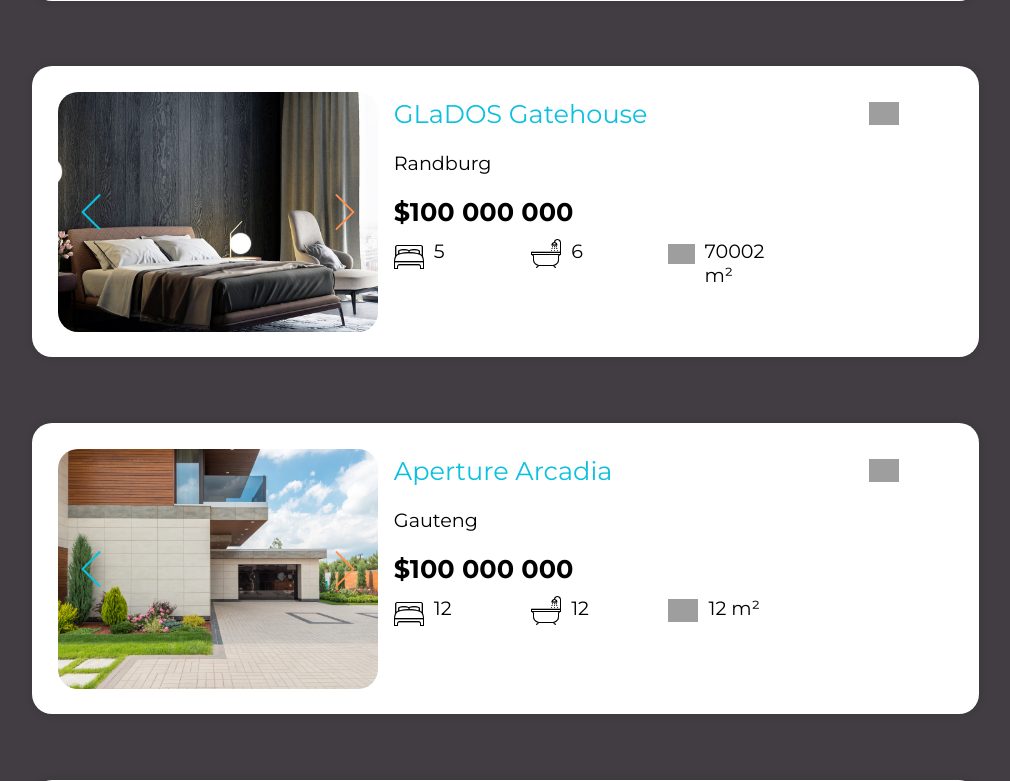
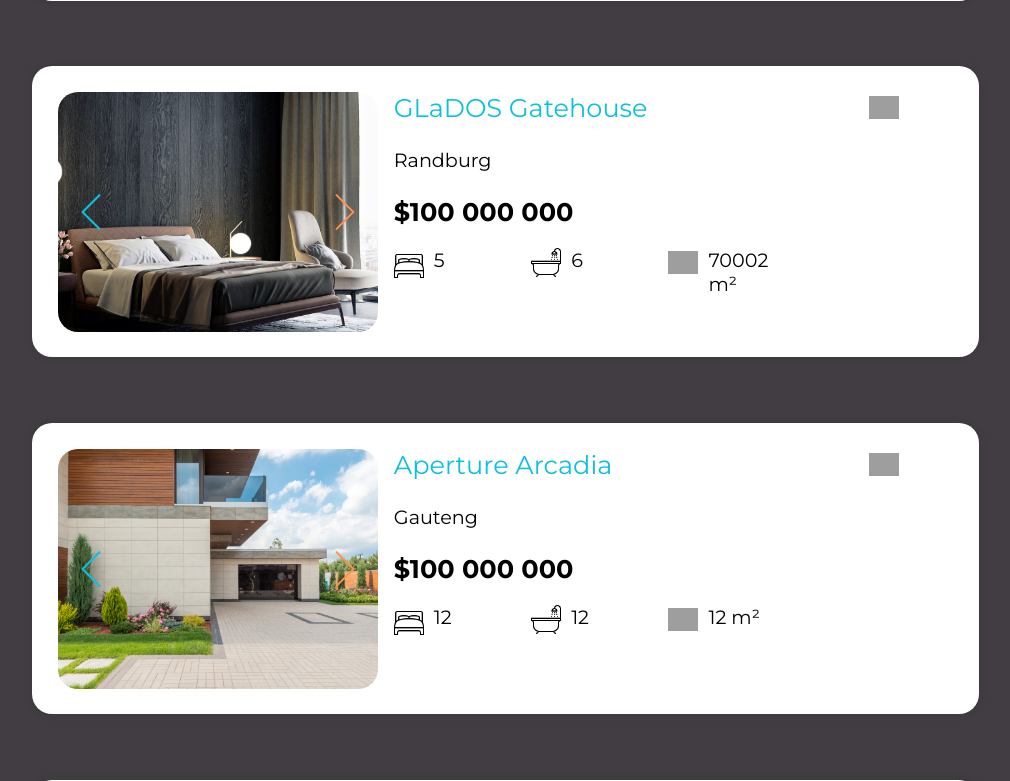
Before and after one commit to hayley-d/ApertureEstates, a PHP site: page /Listings.html in a window 1280 px wide. Shown: the part 1616-2397 px from the top of the page, without its empty margins (147-1157 px from the left). Run offline with PHP 8.4, Linux system fonts and the light colour scheme; grey boxes are pictures that could not be loaded.

Commit message:
CHanged Margins

```diff
--- a/css/content-card.css
+++ b/css/content-card.css
@@ -235,7 +235,7 @@
         display: grid;
         grid-template-rows: 1fr 1fr 1fr 1fr 1fr;
         height:30vh;
-        gap:5px;
+        gap:20px;
     }
 
     .property-desc{
@@ -245,4 +245,9 @@
         height:fit-content;
         grid-column: 1 / -1; /* Span across all columns */
     }
+
+    .detail-value{
+        width:60px;
+
+    }
 }
```
